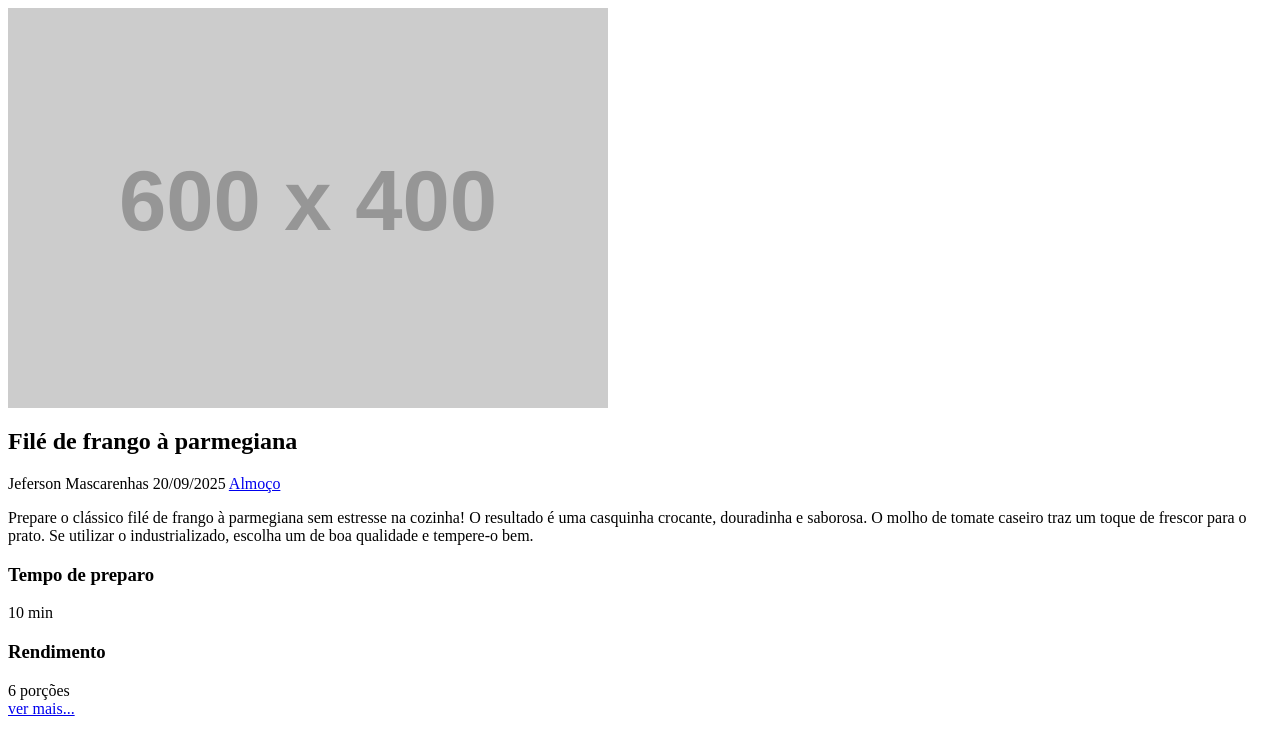
After one commit to jefersonmascarenhasdev/projeto-django, a Django app: template recipes/templates/recipes/partials/recipes.html in a window 1280 px wide. The commit adds this page. Shown: the top 755 px of the page. Run offline with Django 5.2, Linux system fonts and the light colour scheme; the template is opened without the code that fills it, so the values that code supplies are empty; grey boxes labelled with a size stand in for pictures from a placeholder-image service; some libraries are stand-ins or nearby versions.

Commit message:
commit-footer and recipes

```diff
--- /dev/null
+++ b/recipes/templates/recipes/partials/footer.html
@@ -0,0 +1,6 @@
+<footer class="main-footer">
+  <div class="developer">
+    <p class="main-footer-text">
+      &copy; 2025 - Desenvolvido por Jeferson Mascarenhas
+    </p>
+  </div>
--- /dev/null
+++ b/recipes/templates/recipes/partials/recipes.html
@@ -0,0 +1,70 @@
+       <div class="recipe recipe-list-item">
+          <div class="recipe-cover">
+            <img
+              src="https://placehold.co/600x400/png"
+              alt="Imagem temporária da receita"
+            />
+          </div>
+
+          <div class="recipe-title-container">
+            <h2 class="recipe-title">Filé de frango à parmegiana</h2>
+          </div>
+
+          <div class="recipe-author">
+            <span class="recipe-author-item">
+              <i class="fas fa-user"></i>
+              Jeferson Mascarenhas
+            </span>
+            <span class="recipe-author-item">
+              <i class="fas fa-calendar-alt"></i>
+              20/09/2025
+            </span>
+            <span class="recipe-author-item">
+              <a href="/recipes/category/cafe-da-manha/">
+                <i class="fas fa-layer-group"></i>
+                <span>Almoço</span>
+              </a>
+            </span>
+          </div>
+
+          <div class="recipe-content">
+            <p>
+              Prepare o clássico filé de frango à parmegiana sem estresse na
+              cozinha! O resultado é uma casquinha crocante, douradinha e
+              saborosa. O molho de tomate caseiro traz um toque de frescor para
+              o prato. Se utilizar o industrializado, escolha um de boa
+              qualidade e tempere-o bem.
+            </p>
+          </div>
+
+          <div class="recipe-meta-container">
+            <div class="recipe-meta recipe-preparation-time">
+              <h3 class="recipe-meta-title">
+                <i class="fas fa-stopwatch"></i> Tempo de preparo
+              </h3>
+              <div class="recipe-meta-text">
+                <span>10 min</span>
+              </div>
+            </div>
+
+            <div class="recipe-meta recipe-servings">
+              <h3 class="recipe-meta-title">
+                <i class="fas fa-utensils"></i> Rendimento
+              </h3>
+              <div class="recipe-meta-text">
+                <span>6 porções</span>
+              </div>
+            </div>
+          </div>
+          <!-- Fim de recipe-meta-container -->
+
+          <footer class="recipe-footer">
+            <a
+              class="recipe-read-more button button-dark button-full-width"
+              href="/recipes/3/"
+            >
+              <i class="fas fa-eye"></i>
+              <span>ver mais...</span>
+            </a>
+          </footer>
+        </div>
```
Also changed, not shown: recipes/templates/recipes/pages/home.html (+10 -10 lines), recipes/templates/recipes/partials/head.html (+90 -0 lines).
